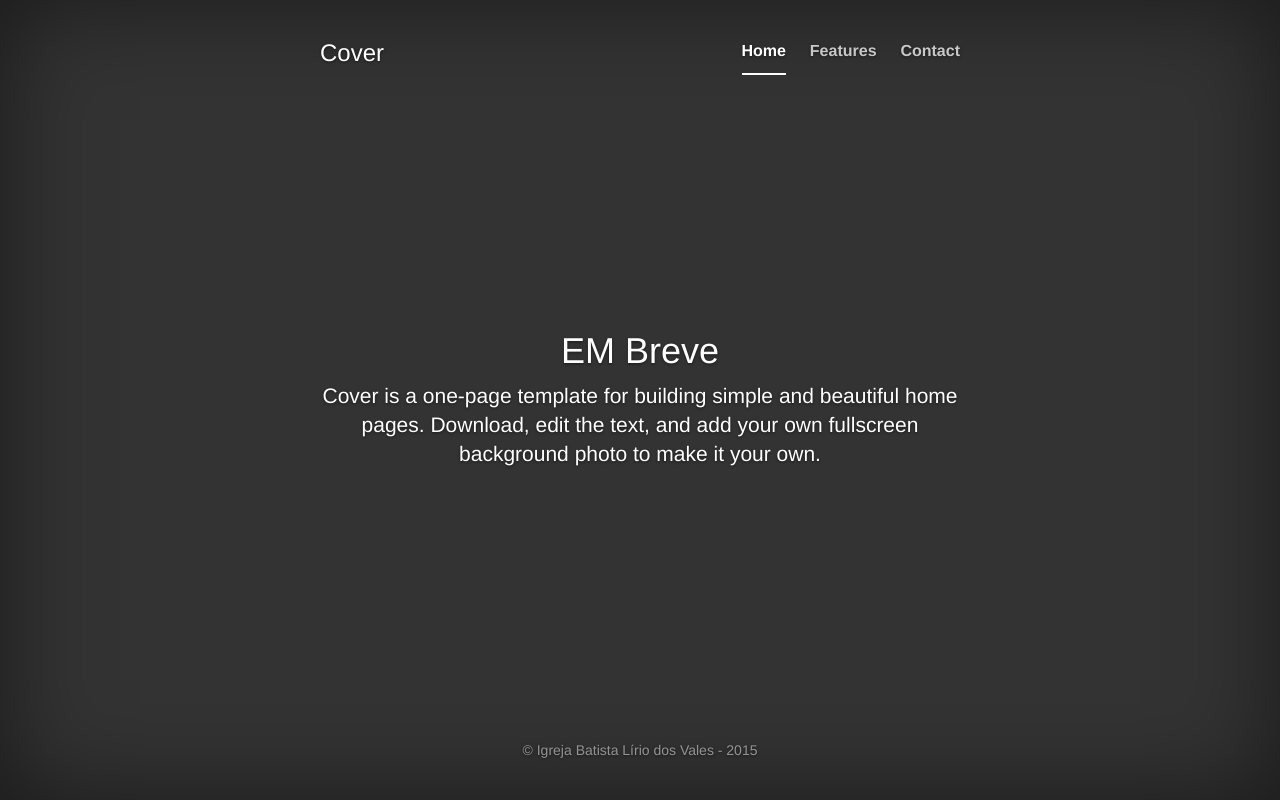
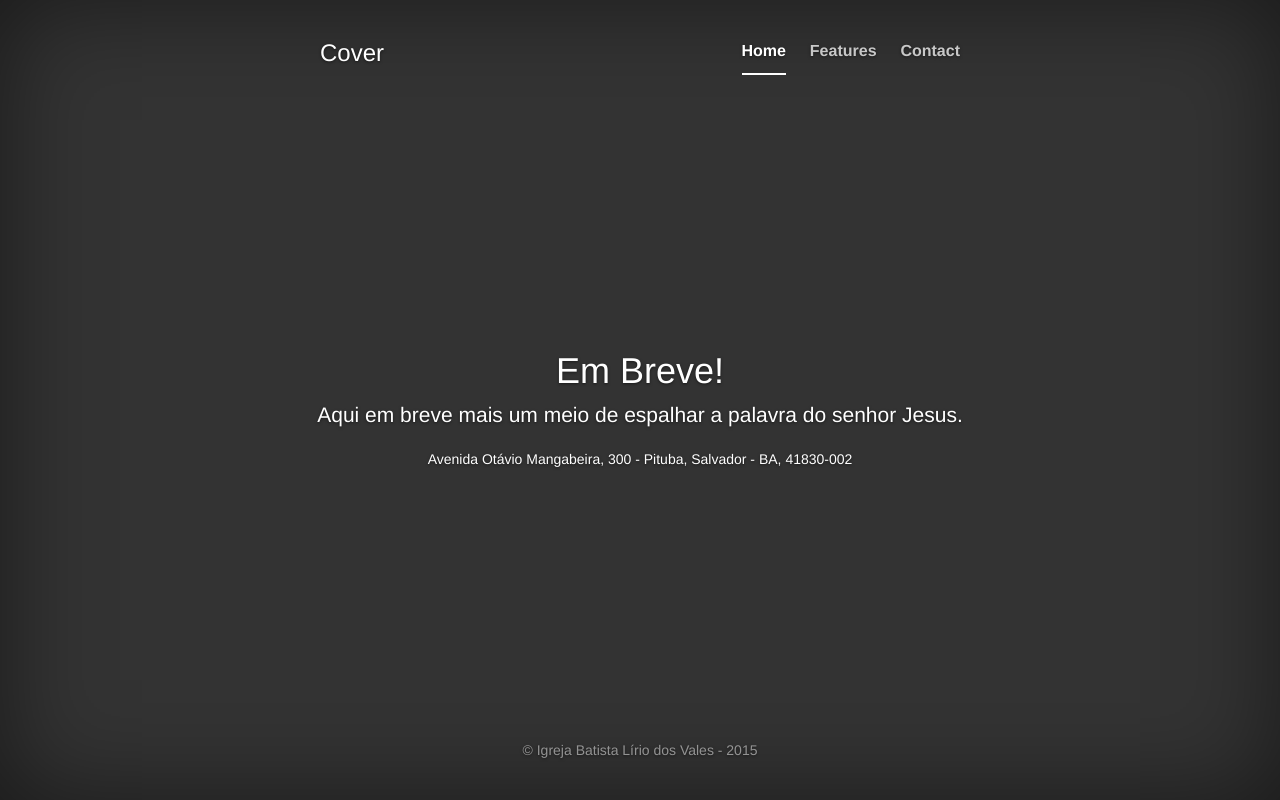
Before and after one commit to iblv/site, a PHP site: page / in a window 1280 px wide. Run offline with PHP 8.4, Linux system fonts and the light colour scheme; some libraries are stand-ins or nearby versions.

Commit message:
add divisions

```diff
--- a/index.php
+++ b/index.php
@@ -50,9 +50,17 @@
           </div>
 
           <div class="inner cover">
-            <h1 class="cover-heading">EM Breve</h1>
-            <p class="lead">Cover is a one-page template for building simple and beautiful home pages. Download, edit the text, and add your own fullscreen background photo to make it your own.</p>
+            <h1 class="cover-heading">Em Breve!</h1>
+            <p class="lead">Aqui em breve mais um meio de espalhar a palavra do senhor Jesus.</p>
           </div>
+	  <div>
+	     <div class="tel"></div>
+	     <div class="network"></div>
+	     <div class="local">
+	       Avenida Otávio Mangabeira, 300 - Pituba, Salvador - BA, 41830-002
+             </div>
+	  </div>
+	  <div class="map"></div>
 
           <div class="mastfoot">
             <div class="inner">
```
